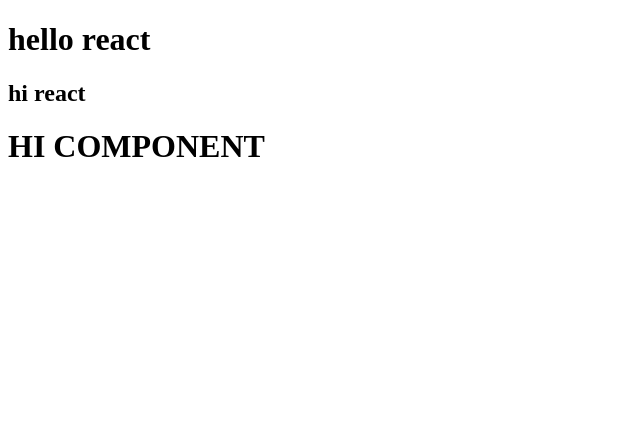
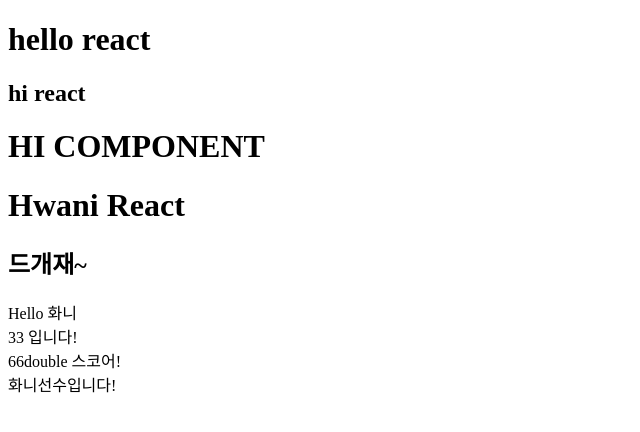
Before and after one commit to laehwani/reactHwani, a React (Create React App) app: page / in a window 1280 px wide. Shown: the top 432 px of the page, without its empty margins (0-640 px from the left). Built offline with nearby package versions, Linux system fonts and the light colour scheme.

Commit message:
변수 사용하기

```diff
--- a/src/App.js
+++ b/src/App.js
@@ -1,3 +1,23 @@
+function MyComp2() {
+  let name = "화니";
+  let age = 33;
+  return (
+    <div>
+      <h1>Hwani React</h1>
+      <h2>드개재~</h2>
+      <p>
+        Hello {name}
+        <br />
+        {age} 입니다!
+        <br />
+        {age * 2}double 스코어!
+        <br />
+        {name + "선수입니다!"}
+      </p>
+    </div>
+  );
+}
+
 function App() {
   // jsx 에서 태그 사용시 꼭 종료태그를 작성해야 함.
   // 빈 요소이면 시작태그에서 종료
@@ -6,6 +26,7 @@ function App() {
       <h1>hello react</h1>
       <h2>hi react</h2>
       <MyComp />
+      <MyComp2 />
     </div>
   );
 }
```
